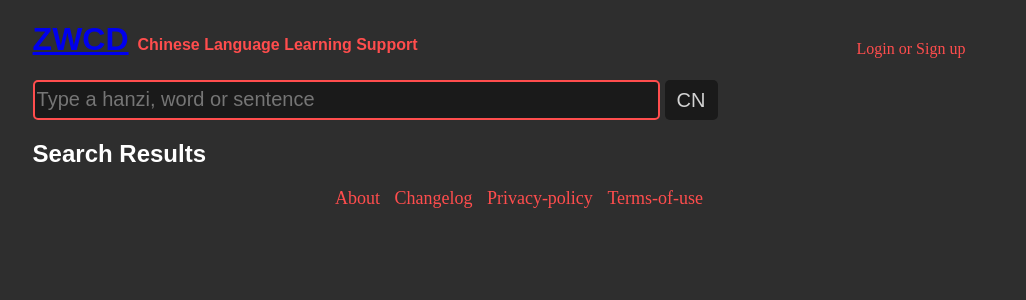
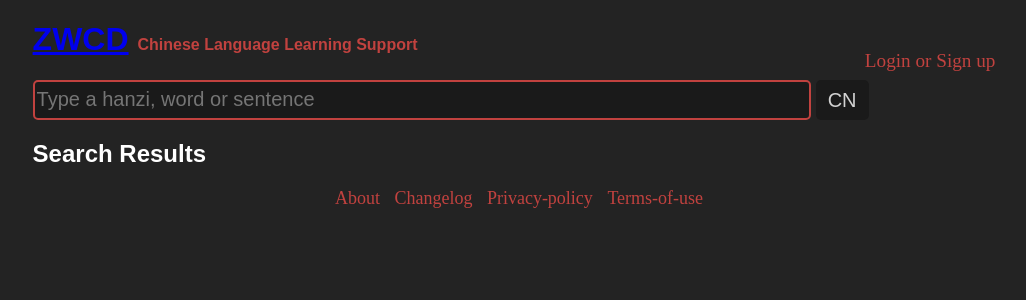
Before and after one commit to GabrieleMelucci/SiteProject, a Flask app: page /search in a window 1280 px wide. Shown: the top 300 px of the page, without its empty margins (121-1147 px from the left). Run offline with Flask 3, Linux system fonts and the light colour scheme; parts of the project's set-up code (start-up, migrations or seed data) failed here and were passed over.

Commit message:
style update

```diff
--- a/static/style.css
+++ b/static/style.css
@@ -1,6 +1,6 @@
 /* ===== BASE STYLES ===== */
 body {
-    background-color: #2e2e2e;
+    background-color: #232323;
     color: #ffffff;
     margin: 0;
     font-family: Arial, sans-serif;
@@ -16,35 +16,67 @@ footer {
 
 footer a {
     padding: 5px;
+    position: relative;
     text-decoration: none;
-    color: #ff4d4d;
+    color: #C1423F;
 }
 
+footer a::after{
+    content: '';
+    position: absolute;
+    width: 0;
+    height: 2px;
+    bottom: 0px;
+    left: 5%;
+    background-color: #ffffff;
+    transition: width 0.3s ease, left 0.3s ease; /* Animazione fluida */
+}
+
+
 footer a:hover {
-    background-color: #1e1e1e;
     color: #ffffff;
+}
+
+footer a:hover::after {
+    width: 90%;
 }
 
 /* ===== NAVIGATION STYLES ===== */
 .nav-logo {
     display: inline-block;
     text-decoration: none;
-    color: #ff4d4d;
+    color: #C1423F;
 }
 
 .nav-item {
     font-family: "Times New Roman", Times, serif;
-    padding: 40px;
+    font-size: 120%;
     text-decoration: none;
     float: right;
     text-align: end;
     position: relative;
-    color: #ff4d4d;
+    color: #C1423F;
+    bottom: -40px;
+    padding: 10px;
+}
+
+.nav-item::after{
+    content: '';
+    position: absolute;
+    width: 0;
+    height: 2px;
+    bottom: 0px;
+    left: 5%;
+    background-color: #ffffff;
+    transition: width 0.3s ease, left 0.3s ease;
 }
 
 .nav-item:hover {
-    background-color: #1e1e1e;
     color: #ffffff;
+}
+
+.nav-item:hover::after {
+    width: 90%;
 }
 
 /* ===== FORM ELEMENTS ===== */
@@ -63,7 +95,7 @@ footer a:hover {
 }
 
 .autofocus:focus, .lang-select:focus {
-    border-color: #ff4d4d;
+    border-color: #C1423F;
     outline: none;
 }
 
@@ -79,7 +111,7 @@ footer a:hover {
 }
 
 .page-title {
-    color: #ff4d4d;
+    color: #C1423F;
     font-size: 2.5rem;
     text-align: center;
     margin-bottom: 30px;
@@ -105,14 +137,14 @@ footer a:hover {
 }
 
 .search-input:focus {
-    border-color: #ff4d4d;
+    border-color: #C1423F;
     outline: none;
     box-shadow: 0 0 0 2px rgba(255, 77, 77, 0.2);
 }
 
 .search-button {
     padding: 12px 25px;
-    background-color: #ff4d4d;
+    background-color: #C1423F;
     color: white;
     border: none;
     border-radius: 5px;
@@ -142,7 +174,7 @@ footer a:hover {
     border-radius: 5px;
     padding: 20px;
     margin-bottom: 15px;
-    border-left: 4px solid #ff4d4d;
+    border-left: 4px solid #C1423F;
     transition: all 0.3s ease;
 }
 
@@ -190,7 +222,7 @@ footer a:hover {
     padding: 15px;
     border-radius: 5px;
     margin: 20px 0;
-    border-left: 4px solid #ff4d4d;
+    border-left: 4px solid #C1423F;
 }
 
 /* ===== RESPONSIVE DESIGN ===== */
```
